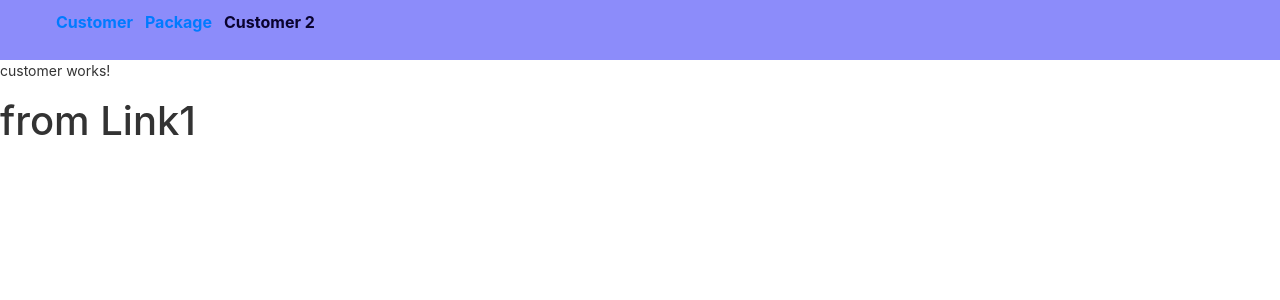
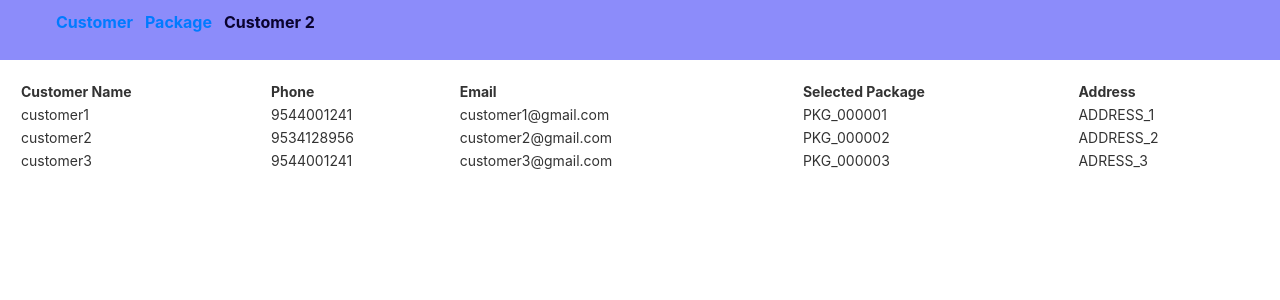
Before and after one commit to Anjithapushparaj/AppTravel, an Angular app: page /customer in a window 1280 px wide. Shown: the top 300 px of the page. Built offline with nearby package versions, Linux system fonts and the light colour scheme.

Commit message:
CustomerDetailsAdded

```diff
--- a/src/app/app.module.ts
+++ b/src/app/app.module.ts
@@ -7,7 +7,7 @@ import { SharedModule } from './shared/shared.module';
 import { PackageModule } from './package/package.module';
 import { NotfoundComponent } from './notfound/notfound.component';
 import { TooltipModule } from 'ngx-bootstrap/tooltip';
-
+import { CustomerModule } from './customer/customer.module';
 @NgModule({
   declarations: [
     AppComponent,
@@ -18,7 +18,8 @@ import { TooltipModule } from 'ngx-bootstrap/tooltip';
     AppRoutingModule,
     SharedModule,
     PackageModule,
-    TooltipModule
+    TooltipModule,
+    CustomerModule
   ],
   providers: [],
   bootstrap: [AppComponent],
--- a/src/app/customer/customer-list/customer-list.component.css
+++ b/src/app/customer/customer-list/customer-list.component.css
@@ -0,0 +1,12 @@
+.table-container{
+    padding: 20px;
+    width: 100%;
+    text-align: left;
+
+
+
+}
+.w-100{
+    width: 100%;
+
+}
--- a/src/app/customer/customer-list/customer-list.component.html
+++ b/src/app/customer/customer-list/customer-list.component.html
@@ -1 +1,19 @@
-<p>customer-list works!</p>
+<div class="table-container">
+    <table class="w-100">
+        <th>Customer Name</th>
+        <th>Phone</th>
+        <th>Email</th>
+        <th>Selected Package</th>
+        <th>Address</th>
+        <tbody>
+            <tr *ngFor="let cust of custDetails">
+                <td>{{cust.customerName }}</td>
+                <td>{{ cust.phoneNumber}}</td>
+                <td>{{ cust.email}}</td>
+                <td>{{ cust.selectedPackage}}</td>
+                <td>{{ cust.address}}</td>
+            </tr>
+        </tbody>
+    </table>
+
+</div>
--- a/src/app/customer/customer-list/customer-list.component.ts
+++ b/src/app/customer/customer-list/customer-list.component.ts
@@ -1,4 +1,4 @@
-import { Component, OnInit } from '@angular/core';
+import { Component, Input, OnInit } from '@angular/core';
 
 @Component({
   selector: 'app-customer-list',
@@ -6,10 +6,16 @@ import { Component, OnInit } from '@angular/core';
   styleUrls: ['./customer-list.component.css']
 })
 export class CustomerListComponent implements OnInit {
+  @Input() customer: any[];
+  custDetails:any[];
 
   constructor() { }
 
   ngOnInit(): void {
+    this.getCustomerDetails();
+  }
+  getCustomerDetails(){
+    this.custDetails = this.customer;
   }
 
 }
--- a/src/app/customer/customer.component.html
+++ b/src/app/customer/customer.component.html
@@ -1,2 +1,4 @@
-<p>customer works!</p>
-<h1>{{navVal}}</h1>
+<div>
+
+</div>
+<app-customer-list [customer] = "customerDetails"></app-customer-list>
--- a/src/app/customer/customer.component.ts
+++ b/src/app/customer/customer.component.ts
@@ -1,6 +1,7 @@
 import { Component, OnInit } from '@angular/core';
 import { Router } from '@angular/router';
 import { Observable, of } from 'rxjs';
+import { CustomerService } from './service/customer.service';
 @Component({
   selector: 'app-customer',
   templateUrl: './customer.component.html',
@@ -9,7 +10,9 @@ import { Observable, of } from 'rxjs';
 export class CustomerComponent implements OnInit {
 
   navVal = 'from Link1';
-  constructor(private route: Router) {
+  customerDetails =[];
+  constructor(private route: Router,
+    private custService:CustomerService) {
     const navg = this.route.getCurrentNavigation();
     this.getEmployee().subscribe((employee) => {
       if (employee && employee.address && employee.address.state) {
@@ -26,6 +29,13 @@ export class CustomerComponent implements OnInit {
     return of({});
   }
   ngOnInit(): void {
+    this.getCustomer();
   }
 
+  getCustomer(){
+    this.custService.fetchCustomerDetails().subscribe((custData)=>{
+      this.customerDetails = custData;
+      console.log(this.customerDetails);
+    })
+  }
 }
--- a/src/app/customer/customer.module.ts
+++ b/src/app/customer/customer.module.ts
@@ -3,9 +3,6 @@ import { CommonModule } from '@angular/common';
 import { CustomerComponent } from './customer.component';
 import { CustomerListComponent } from './customer-list/customer-list.component';
 import { AddCustomerComponent } from './add-customer/add-customer.component';
-
-
-
 @NgModule({
   declarations: [
     CustomerComponent,
@@ -14,6 +11,7 @@ import { AddCustomerComponent } from './add-customer/add-customer.component';
   ],
   imports: [
     CommonModule
-  ]
+  ],
+  exports:[CustomerComponent]
 })
 export class CustomerModule { }
--- /dev/null
+++ b/src/app/customer/service/customer.service.ts
@@ -0,0 +1,65 @@
+import { Injectable } from '@angular/core';
+import { Observable, of } from 'rxjs';
+
+@Injectable({
+  providedIn: 'root'
+})
+export class CustomerService {
+  customers = [
+    {
+      customerId: 'CUST_000001',
+      customerType:'NON_PACKAGE',
+      customerName:'customer1',
+      phoneNumber:9544001241,
+      email:'customer1@gmail.com',
+      selectedPackage:'PKG_000001',
+      tripDays:10,
+      tripStartDate:'2022-03-11',
+      tripEndDate:'2022-03-20',
+      price:30000,
+      address:'ADDRESS_1',
+      boardingLocation:'',
+      foodOptions:['Breakfast', 'Lunch', 'Dinner'],
+      travelMode:'Bus'
+      // discount:
+      // tripStatus:
+    },
+    {
+      customerId: 'CUST_000002',
+      customerType:'NON_PACKAGE',
+      customerName:'customer2',
+      phoneNumber:9534128956,
+      email:'customer2@gmail.com',
+      selectedPackage:'PKG_000002',
+      tripDays:10,
+      tripStartDate:'2022-03-11',
+      tripEndDate:'2022-03-20',
+      price:30000,
+      address:'ADDRESS_2',
+      boardingLocation:'',
+      foodOptions:['Breakfast', 'Lunch', 'Dinner'],
+      travelMode:'Bus'
+    },
+    {
+      customerId: 'CUST_000003',
+      customerType:'NON_PACKAGE',
+      customerName:'customer3',
+      phoneNumber:9544001241,
+      email:'customer3@gmail.com',
+      selectedPackage:'PKG_000003',
+      tripDays:10,
+      tripStartDate:'2022-03-11',
+      tripEndDate:'2022-03-20',
+      price:30000,
+      address:'ADRESS_3',
+      boardingLocation:'',
+      foodOptions:['Breakfast', 'Lunch', 'Dinner'],
+      travelMode:'Bus'
+    }
+  ];
+  constructor() { }
+  fetchCustomerDetails(): Observable<any[]>{
+    return of(this.customers);
+  }
+
+}
--- a/src/app/package/list-package/list-package.component.html
+++ b/src/app/package/list-package/list-package.component.html
@@ -21,6 +21,6 @@
     </table>
 
 </div>
-<div>
+<!-- <div>
     <h2>{{ testNew }}</h2>
-</div>
+</div> -->
--- a/src/app/package/package.component.html
+++ b/src/app/package/package.component.html
@@ -4,10 +4,10 @@
         <input type="text" placeholder="Search">
         <button *ngIf="isAdmin" class="btn-cls" tooltip="click me" (click) = "onCreatePackage()">Create Package</button>
     </div>
-    <div>
+    <!-- <div>
         <p>{{ myName}}</p>
         <p>{{ empName }}</p>
-    </div>
+    </div> -->
     <div>
         <app-list-package [packg]="packages" [test]="test"></app-list-package>
     </div>
```
Also changed, not shown: 2 other files (tests, documents, lock files or other folders).
